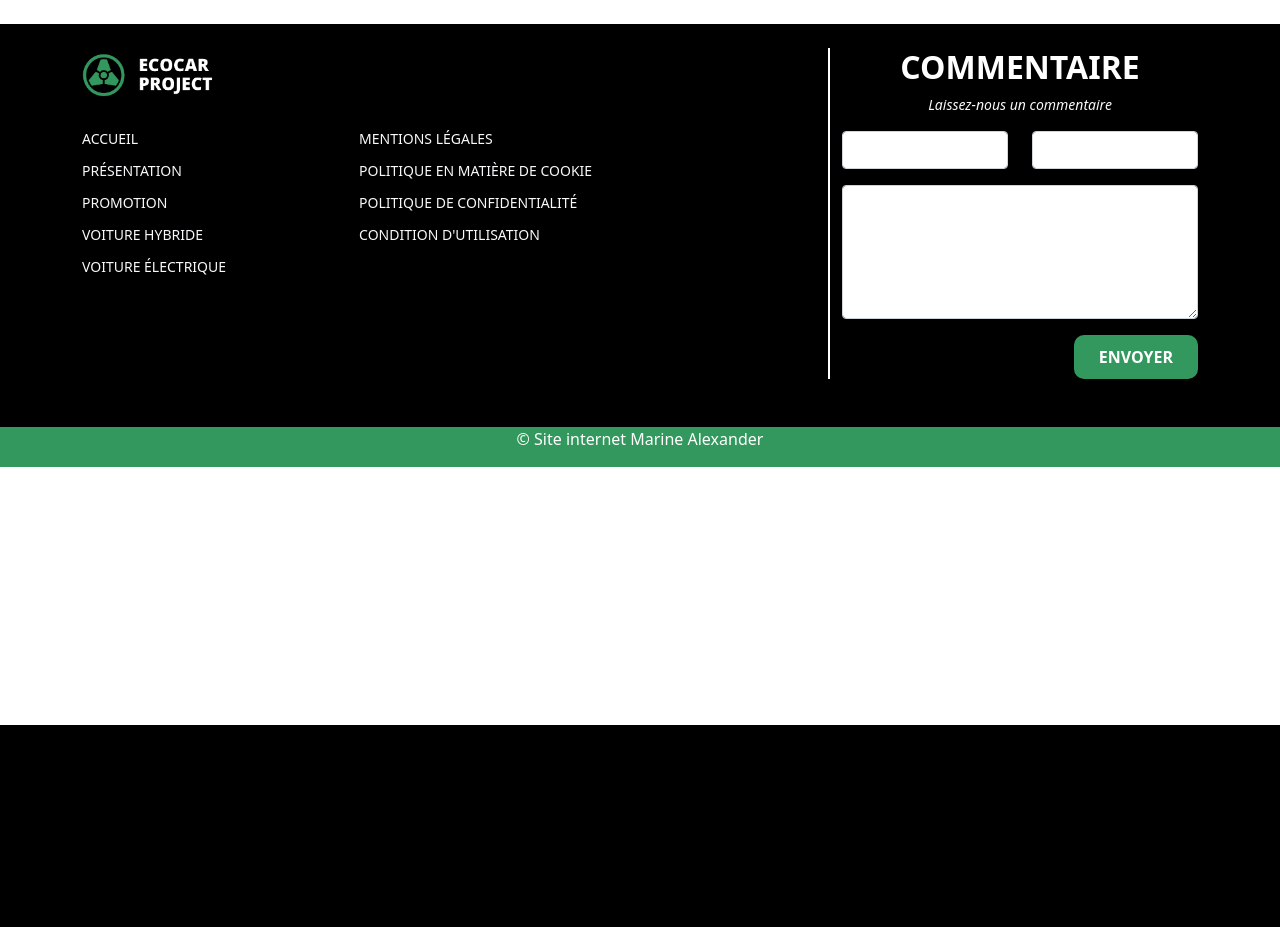
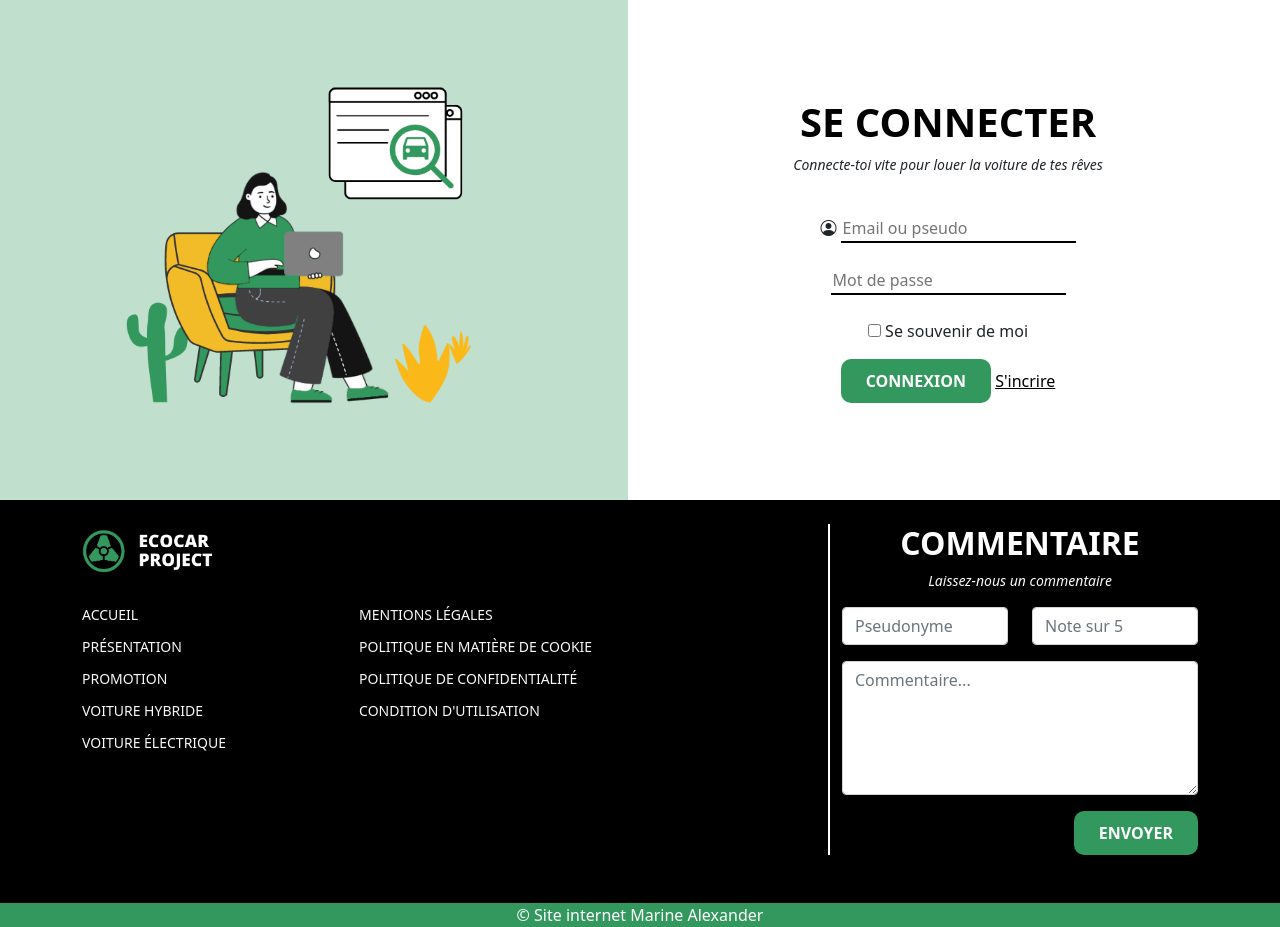
Before and after one commit to alexanderCAG/EcoCar, a PHP site: page /Base/connexion.php in a window 1280 px wide. Shown: the part 75-1002 px from the top of the page. Before the commit the page ends 800 px from the top, so only its background shows below. Run offline with PHP 8.4, Linux system fonts and the light colour scheme; some libraries are stand-ins or nearby versions.

Commit message:
Page connexion

```diff
--- a/Base/connexion.php
+++ b/Base/connexion.php
@@ -3,7 +3,33 @@
 <!-- Navbar -->
 <?php require('navbar.php'); ?>
 
+<section>
+    <div class="connexion_tot row">
+        <div class="col-6 bg_green3">
+            <img src="../Image/img_connexion.png" alt="image" class="img_co">
+        </div>
+        <div class="col-6 text-center my-auto">
+            <form>
+                    <h1 class="titre_co titre">Se connecter</h1>
+                    <small><p class=""><i>Connecte-toi vite pour louer la voiture de tes rêves</i></p></small>
+                    <br>
 
+                    <i class="icone_user_co bi bi-person-circle"></i>
+                    <input class="border_ligne input_co" type="text" placeholder="Email ou pseudo" name="username" required>
+                    <br><br>
+
+                    <input class="border_ligne" type="password" placeholder="Mot de passe" name="password" required>
+                    <br><br>
+                    <input type="checkbox" id="scales" name="scales">
+                    <label for="scales">Se souvenir de moi</label>
+                    <br>
+                    <button class="btn_vert10 mt-3 border-0">Connexion</button>
+                    <a class="inscription_co" href="#" style="color:#000000;" target="_bank">S'incrire</a>
+
+                </form>
+        </div>
+    </div>
+</section>
 
 
 <!-- Footer -->
--- a/Base/footer.php
+++ b/Base/footer.php
@@ -1,4 +1,4 @@
-<footer class="mt-4 pt-4 bg_black">
+<footer class="pt-4 bg_black">
     <div class="container mb-5">
         <div class="row">
             <div class="col-7">
@@ -30,13 +30,13 @@
                 <form class="pl-5">
                     <div class="row ll-5" >
                         <div class="col-6">
-                            <input type="email" class="form-control" id="exampleInputEmail1" aria-describedby="emailHelp">
+                            <input type="pseudo" placeholder="Pseudonyme" class="form-control" id="exampleInputPseudo" aria-describedby="pseudoHelp">
                         </div>
                         <div class="col-6">
-                            <input type="email" class="form-control" id="exampleInputEmail1" aria-describedby="emailHelp">
+                            <input type="note" placeholder="Note sur 5" class="form-control" id="exampleInputNote" aria-describedby="noteHelp">
                         </div>
                     </div>
-                    <textarea class="form-control mt-3" id="exampleFormControlTextarea1" rows="5"></textarea>
+                    <textarea class="form-control mt-3" placeholder="Commentaire..." id="exampleFormControlTextarea1" rows="5"></textarea>
                     <button class="btn_vert10 float_right mt-3 border-0"> Envoyer</button>
                 </form>
             </div>
@@ -50,7 +50,7 @@
     <div class="container-fluid bg_green1">
         <div class="row">
             <div class="col">
-                <p class="text-center text-white ">&copy; Site internet Marine Alexander</p>
+                <p class="text-center text-white my-auto">&copy; Site internet Marine Alexander</p>
             </div>
         </div>
     </div>
--- a/Base/header.php
+++ b/Base/header.php
@@ -16,6 +16,7 @@
     <link rel="stylesheet" href="../Style/navbar.css">
     <link rel="stylesheet" href="../Style/carousel.css">
     <link rel="stylesheet" href="../Style/footer.css">
+    <link rel="stylesheet" href="../Style/connexion.css">
     <link rel="shortcut icon" href="../Image/">
     <!-- Responsive -->
     <meta name="viewport" content="width=device-width, initial-scale=1">
--- /dev/null
+++ b/Style/connexion.css
@@ -0,0 +1,27 @@
+.connexion_tot{
+    width: 100%;
+    height: 500px;
+}
+
+.img_co{
+    width: 350px;
+    transform: translate(35%,25%);
+}
+
+.titre_co{
+    color: black;
+    text-transform: uppercase;
+}
+
+/* .icone_user_co{
+    padding-left: 50px;
+}
+
+.input_co{
+    padding-left: 30px;
+    padding-right: 50px;
+} */
+
+.inscription_co{
+    text-align: right !important;
+}
--- a/Style/footer.css
+++ b/Style/footer.css
@@ -10,5 +10,5 @@
 }
 
 .droite_footer{
-    border-right:solid 2px white!important
+    border-right:solid 2px white;
 }
```
Also changed, not shown: Base/index.php (+0 -13 lines), Image/img_connexion.png (added).
